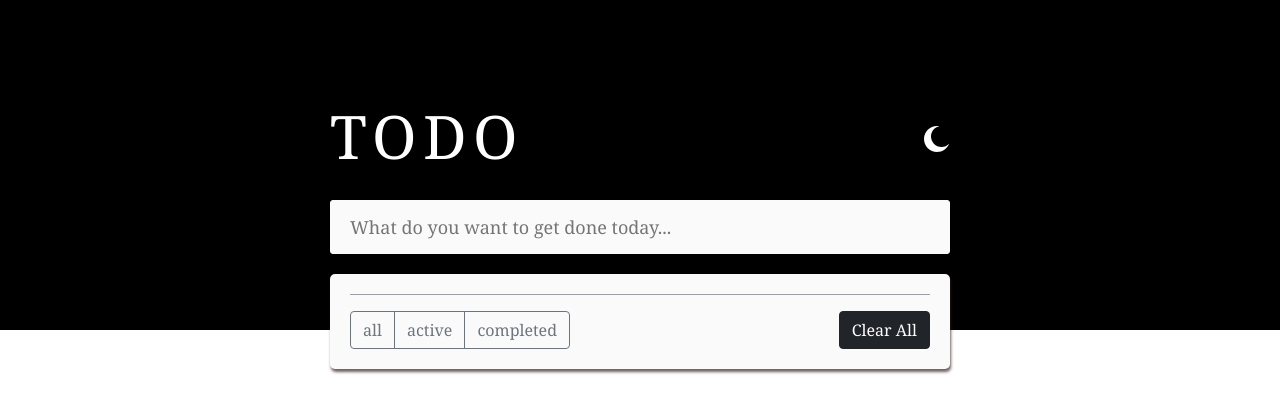
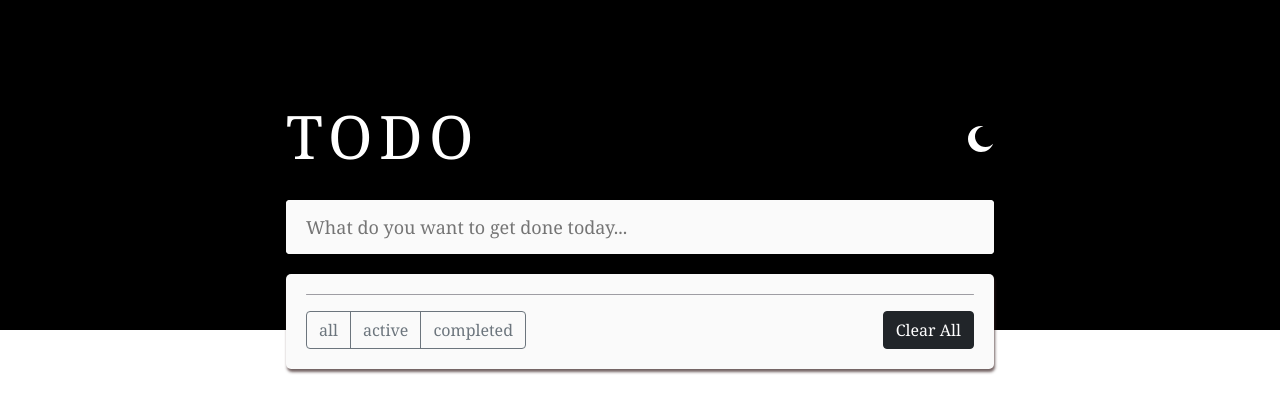
Before and after one commit to Lidemy/mentor-program-5th-lea6121, a PHP site: page / in a window 1280 px wide. Shown: the top 413 px of the page. Run offline with PHP 8.4, Linux system fonts and the light colour scheme.

Commit message:
modified hw1, 2

```diff
--- a/homeworks/week12/hw1/index.html
+++ b/homeworks/week12/hw1/index.html
@@ -8,7 +8,7 @@
   <script src="https://code.jquery.com/jquery-3.5.1.js"></script>
   <link href="https://cdn.jsdelivr.net/npm/bootstrap@5.0.2/dist/css/bootstrap.min.css" rel="stylesheet"
     integrity="sha384-EVSTQN3/azprG1Anm3QDgpJLIm9Nao0Yz1ztcQTwFspd3yD65VohhpuuCOmLASjC" crossorigin="anonymous">
-  <title>Discussions</title>
+  <title>Board</title>
 
   <style>
     .container {
--- a/homeworks/week12/hw2/style.css
+++ b/homeworks/week12/hw2/style.css
@@ -24,7 +24,7 @@ header {
 }
 
 .container {
-  max-width: 680px;
+  max-width: 60%;
   margin: 0 auto;
   padding: 30px 30px;
 }
```
